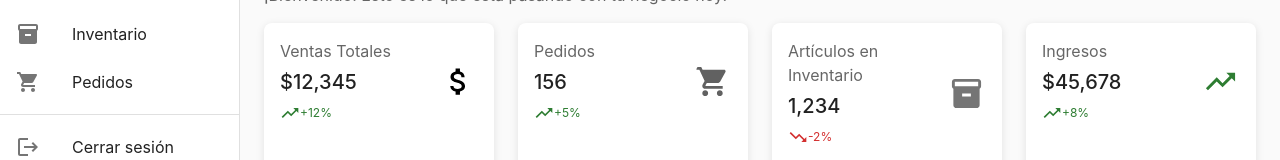
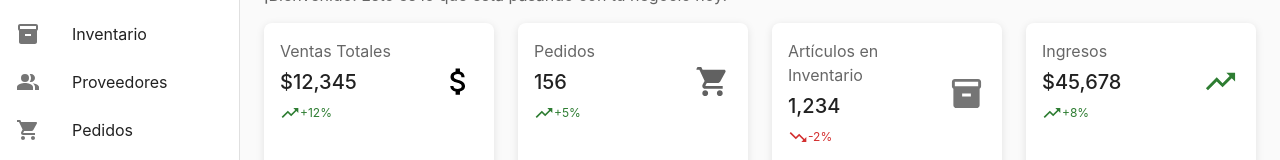
Before and after one commit to Bloodwrath/administrador-clickstorm, a React (Create React App) app: page / in a window 1280 px wide. Shown: the part 159-319 px from the top of the page. Built offline with nearby package versions, Linux system fonts and the light colour scheme; no server answers; sample sign-in values are in the browser's storage.

Commit message:
chore(ui): ajustar menú lateral actualizado

```diff
--- a/src/components/Layout/index.tsx
+++ b/src/components/Layout/index.tsx
@@ -22,6 +22,7 @@ import {
   AccountBalance as AccountingIcon,
   Inventory as InventoryIcon,
   ShoppingCart as OrdersIcon,
+  PeopleAlt as SuppliersIcon,
   Logout as LogoutIcon,
 } from '@mui/icons-material';
 import { useAuth } from '../../context/AuthContext';
@@ -93,6 +94,7 @@ const Layout: React.FC = () => {
     { text: 'Panel', icon: <DashboardIcon />, path: '/' },
     { text: 'Contabilidad', icon: <AccountingIcon />, path: '/accounting' },
     { text: 'Inventario', icon: <InventoryIcon />, path: '/inventory' },
+    { text: 'Proveedores', icon: <SuppliersIcon />, path: '/inventory/suppliers' },
     { text: 'Pedidos', icon: <OrdersIcon />, path: '/orders' },
   ];
 
```
